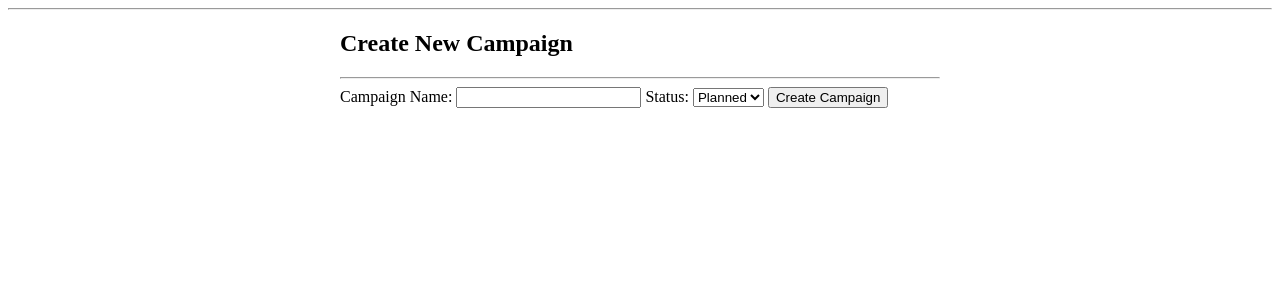
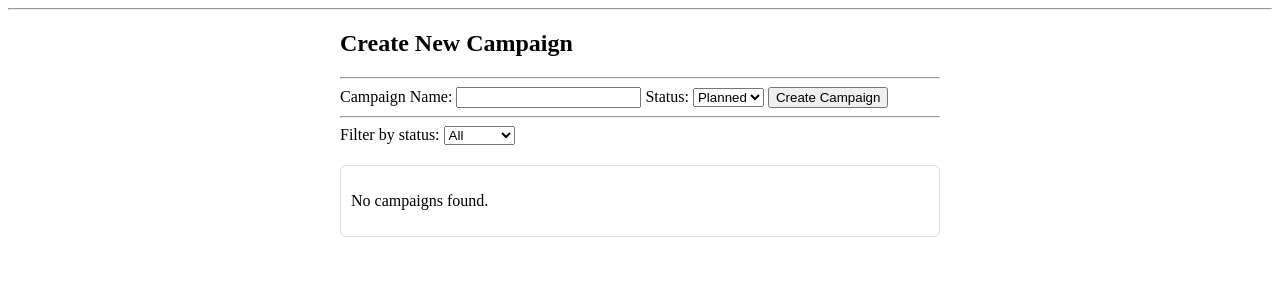
Before and after one commit to aysegul-yildiz/crm-marketing-automation, a Flask app: page /campaign/ in a window 1280 px wide. Shown: the part 26-326 px from the top of the page. Run offline with Flask 3, Linux system fonts and the light colour scheme; tables that the repository leaves empty hold one stand-in row (values such as "Sample post").

Commit message:
Campaign filtering in frontend

```diff
--- a/app/campaign/routes.py
+++ b/app/campaign/routes.py
@@ -4,7 +4,14 @@
 
 @campaign_bp.route("/", endpoint="new_campaign")
 def index():
-    return render_template("campaign/create_campaign.html")
+    status_filter = request.args.get("status", "")
+    campaigns = CampaignManagementService.filterCampaigns(status_filter)
+
+    return render_template(
+        "campaign/create_campaign.html",
+        campaigns=campaigns,
+        selected_status=status_filter
+    )
 
 @campaign_bp.route("/create", methods=["POST"], endpoint="create_campaign")
 def create_campaign():
--- a/app/templates/campaign/create_campaign.html
+++ b/app/templates/campaign/create_campaign.html
@@ -5,6 +5,7 @@
   <h2>Create New Campaign</h2>
   <hr />
 
+  <!-- Campaign Form -->
   <form action="{{ url_for('campaign.create_campaign') }}" method="POST">
     <label for="name">Campaign Name:</label>
     <input type="text" id="name" name="name" required>
@@ -17,10 +18,36 @@
     </select>
 
     <button type="submit" class="btn-primary-pill btn-pill">
-        Create Campaign
+      Create Campaign
     </button>
-</form>
+  </form>
 
+  <hr>
+
+  <!-- Filter -->
+  <form method="GET" action="{{ url_for('campaign.new_campaign') }}">
+    <label for="filter">Filter by status:</label>
+    <select name="status" onchange="this.form.submit()">
+      <option value=""   {% if selected_status == '' %}selected{% endif %}>All</option>
+      <option value="PLANNED" {% if selected_status == 'PLANNED' %}selected{% endif %}>Planned</option>
+      <option value="ACTIVE"  {% if selected_status == 'ACTIVE' %}selected{% endif %}>Active</option>
+      <option value="CLOSED"  {% if selected_status == 'CLOSED' %}selected{% endif %}>Closed</option>
+    </select>
+  </form>
+
+  <!-- Campaign List -->
+  <div style="margin-top: 20px; max-height: 250px; overflow-y: auto; border: 1px solid #ddd; padding: 10px; border-radius: 6px;">
+
+    {% for campaign in campaigns %}
+      <div style="padding: 10px 0; border-bottom: 1px solid #eee;">
+        <strong>{{ campaign.name }}</strong><br>
+        <span>Status: {{ campaign.status }}</span>
+      </div>
+    {% else %}
+      <p>No campaigns found.</p>
+    {% endfor %}
+
+  </div>
 
 </div>
 {% endblock %}
```
